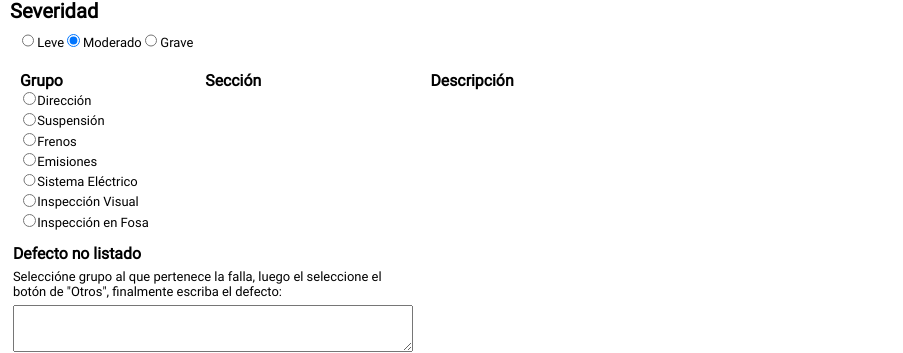
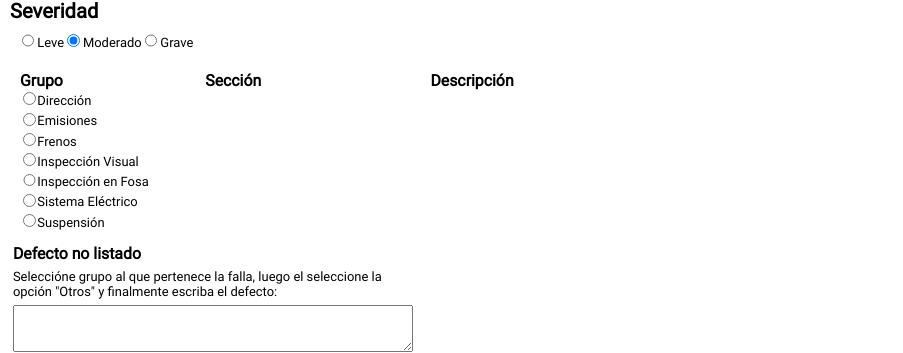
Before and after one commit to Juaniessi/buba-app, a React (Create React App) app: page / in a window 1280 px wide. Shown: the part 121-474 px from the top of the page, without its empty margins (0-903 px from the left). Built offline with nearby package versions, Linux system fonts and the light colour scheme.

Commit message:
added sort to every map, 'otro' and textarea are properly working

```diff
--- a/src/components/main/Main.jsx
+++ b/src/components/main/Main.jsx
@@ -55,7 +55,7 @@ function Main() {
 		let itemLista = {
 			grupo: grupo.label,
 			seccion: seccion.label,
-			desc: seccion === 'otro' ? unlistedDef : descripcion.label,
+			desc: seccion.value === 'otro' ? unlistedDef : descripcion.label,
 			sev: severidad,
 			Ord: sevOrder,
 		};
@@ -195,7 +195,12 @@ function Main() {
 				<div className="variable-btn">
 					<div className="btn-package col-class group-c">
 						<h3>Grupo</h3>
-						{tipoArray.grupo.map((item, i) => (
+						{tipoArray.grupo
+							.sort(function (a, b) {
+								if (a.label !== b.label);
+								return a.label > b.label ? 1 : -1;
+							})
+							.map((item, i) => (
 								<label className="btn-inside" htmlFor={item.value} key={i}>
 									<input
 										type="radio"
@@ -212,7 +217,12 @@ function Main() {
 					</div>
 					<div className="btn-package col-class section-c">
 						<h3>Sección</h3>
-						{section.map((item, i) => (
+						{section
+							.sort(function (a, b) {
+								if (a.label !== b.label);
+								return a.label > b.label ? 1 : -1;
+							})
+							.map((item, i) => (
 								<label className="btn-inside" htmlFor={item.value} key={i}>
 									<input
 										type="radio"
@@ -226,7 +236,7 @@ function Main() {
 									{item.label}
 								</label>
 							))}
-						{grupo.length > 0 && ( //esta primera línea hace que se renderice solo si encuentra algo en el array de grupo
+						{grupo.value.length > 0 && ( //esta primera línea hace que se renderice solo si encuentra algo en el array de grupo
 							<label className="btn-inside" htmlFor="otro">
 								<input
 									type="radio"
@@ -243,7 +253,12 @@ function Main() {
 					</div>
 					<div className="btn-package col-class description-c">
 						<h3>Descripción</h3>
-						{description.map((item, i) => (
+						{description
+							.sort(function (a, b) {
+								if (a.label !== b.label);
+								return a.label > b.label ? 1 : -1;
+							})
+							.map((item, i) => (
 								<label className="btn-inside" htmlFor={item.value} key={i}>
 									<input
 										type="radio"
@@ -262,8 +277,8 @@ function Main() {
 				<h3 className="unlisted-defect"> Defecto no listado</h3>
 				<div className="unlisted-ctn">
 					<label htmlFor="unlisted-defect" className="unlisted-defect">
-						Seleccióne grupo al que pertenece la falla, luego el seleccione el
-						botón de "Otros", finalmente escriba el defecto:
+						Seleccióne grupo al que pertenece la falla, luego el seleccione la
+						opción "Otros" y finalmente escriba el defecto:
 					</label>
 					<textarea
 						name="unlisted-defect"
```
Lines whose indentation alone changed are shown as unchanged.
